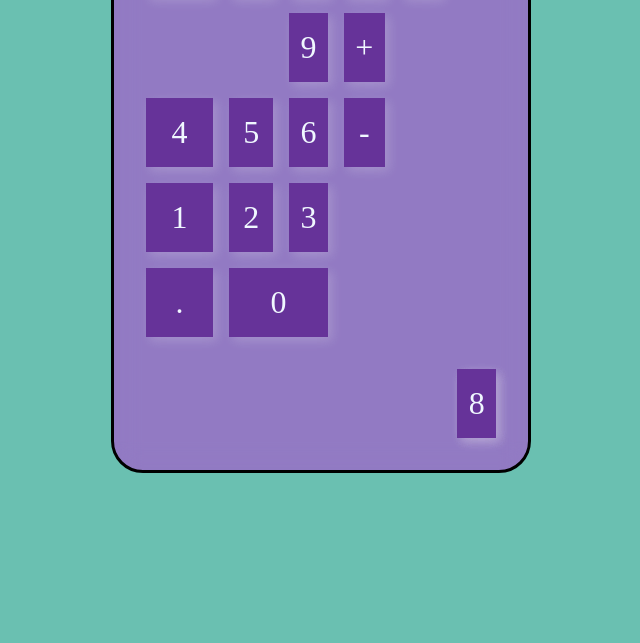
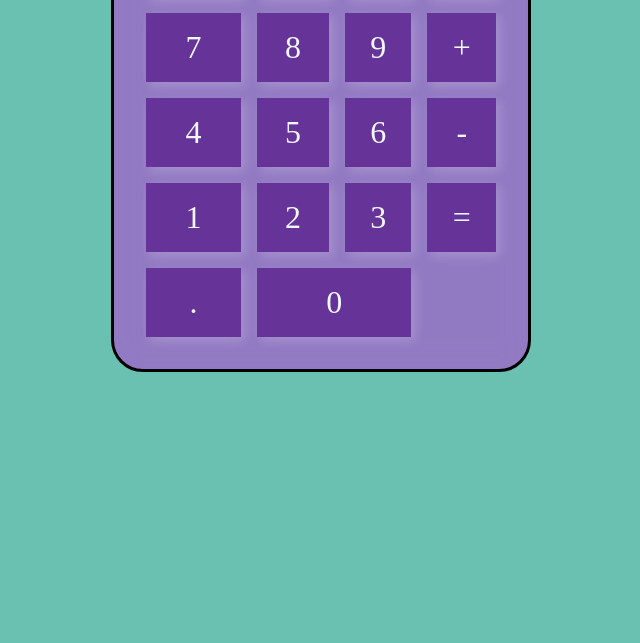
Before and after one commit to tunnelview/prank_calculator_20thApr, a plain HTML site: page index.html in a window 1280 px wide. Shown: the part 457-1100 px from the top of the page, without its empty margins (524-1164 px from the left). Drawn offline with Linux system fonts and the light colour scheme.

Commit message:
Add correct button-names

```diff
--- a/style.css
+++ b/style.css
@@ -55,7 +55,7 @@ body {
   color: aliceblue;
   grid-template-areas:
     "ac c div multi"
-    "7 8 nine plus"
+    "seven eight nine plus"
     "four five six minus"
     "one two three ans"
     "dot zero zero ans";
```
